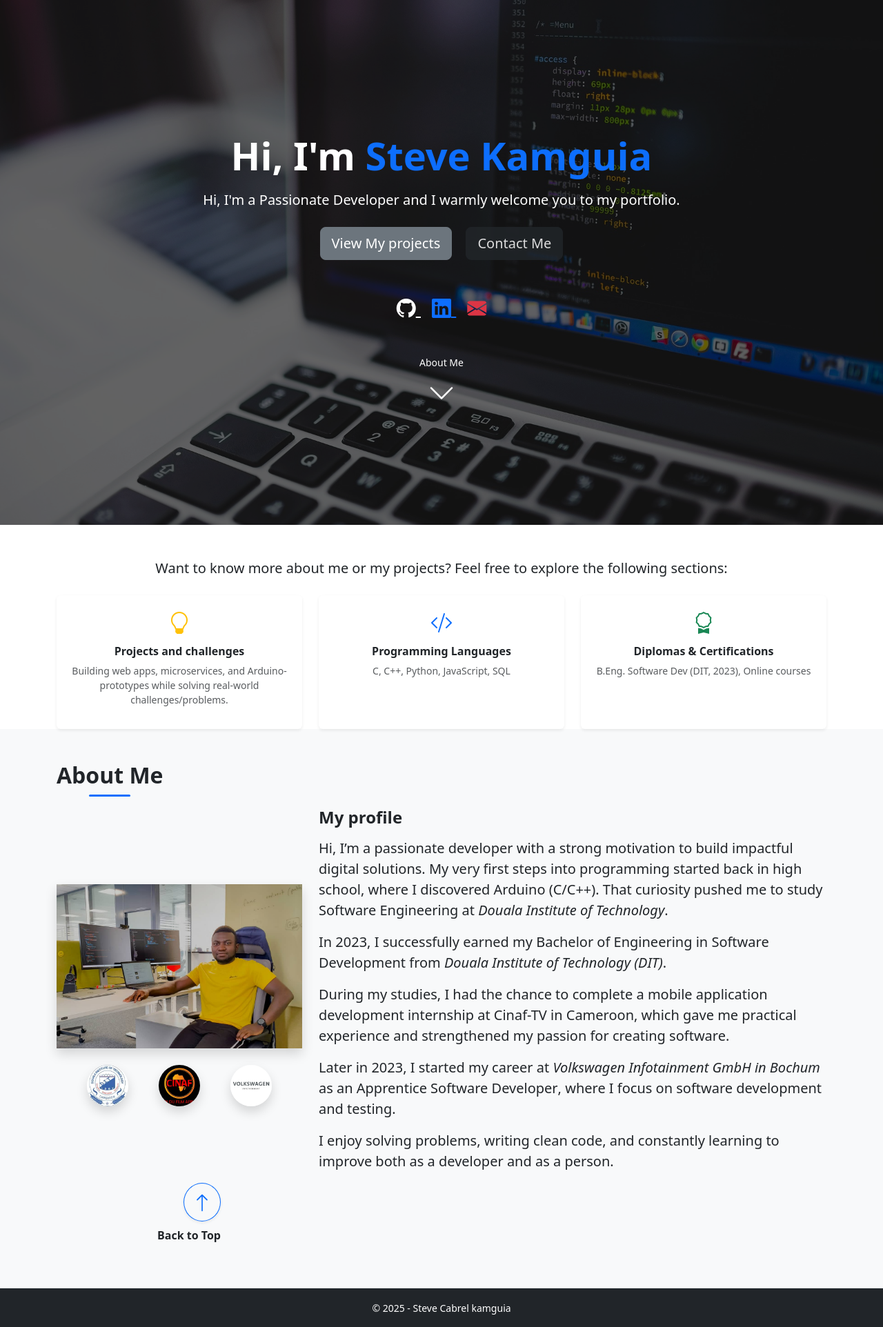
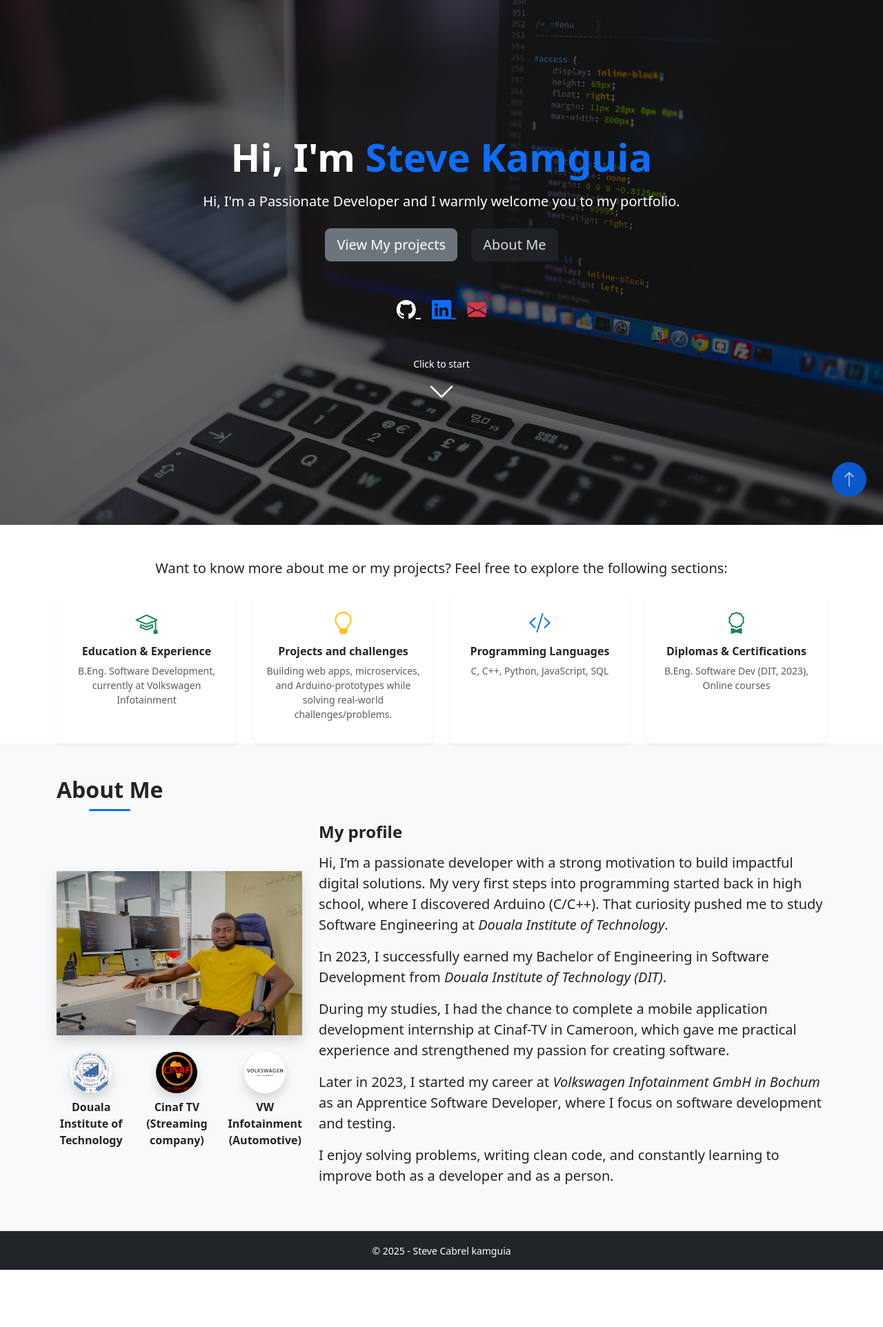
Before and after one commit to Kascabrel/portfolio, a Flask app: page /home in a window 1280 px wide. Shown: the part 56-1980 px from the top of the page at 69% size. After the commit the page ends 1897 px from the top, so only its background shows below. Run offline with Flask 3, Linux system fonts and the light colour scheme; some libraries are stand-ins or nearby versions.

Commit message:
fixed the scroll to top button on the right bottom page

```diff
--- a/src/app/templates/base.html
+++ b/src/app/templates/base.html
@@ -70,6 +70,14 @@
     {% endblock %}
 </main>
 
+<a href="#top"
+   id="backToTop"
+   class="btn btn-primary rounded-circle shadow-lg position-fixed bottom-0 end-0 m-3 m-md-4 d-flex align-items-center justify-content-center"
+   aria-label="Back to top" title="Back to top">
+  <i class="bi bi-arrow-up fs-4"></i>
+</a>
+
+
 <!-- ===== Footer ===== -->
 <footer class="border-top border-1 bg-dark py-3 mt-auto">
     <div class="container text-white text-center">
--- a/src/app/templates/index.html
+++ b/src/app/templates/index.html
@@ -21,7 +21,7 @@
         <!-- Buttons -->
         <div class="mt-4">
             <a href="#projects" class="btn btn-secondary btn-lg me-3">View My projects</a>
-            <a href="#contact" class="btn btn-dark btn-lg" style="opacity: 0.85;">Contact Me</a>
+            <a href="#about" class="btn btn-dark btn-lg" style="opacity: 0.85;">About Me</a>
         </div>
 
         <!-- Optional social icons -->
@@ -38,8 +38,8 @@
         </div>
         <!-- Scroll Down Arrow with Text -->
         <div class="scroll-down mt-5 text-center">
-            <p class="mb-1 text-white small text-primary">About Me</p>
-            <a href="#about" class="text-white">
+            <p class="mb-0 text-white small text-primary">Click to start</p>
+            <a href="#info" class="text-white">
                 <i class="bi bi-chevron-down fs-1"></i>
             </a>
         </div>
@@ -50,7 +50,7 @@
 
 <!-- Extra Info Section -->
 <section>
-    <div class="container mt-5">
+    <div class=" container mt-5" id="info">
         <div class="text-center mb-4">
             <p class="lead">
                 Want to know more about me or my projects?
@@ -59,8 +59,24 @@
         </div>
 
         <div class="row text-center g-4">
+
+            <!-- Education & Experience -->
+            <div class="col-md-3">
+                <div class="card h-100 shadow-sm border-0">
+                    <div class="card-body">
+                        <i class="bi bi-mortarboard fs-2 text-success"></i>
+                        <h6 class="mt-2 fw-bold">Education & Experience</h6>
+                        <p class="small text-muted">
+                            B.Eng. Software Development, currently at Volkswagen
+                            Infotainment
+                        </p>
+                        <a href="#about" class="stretched-link"></a>
+                    </div>
+                </div>
+            </div>
+
             <!-- Projects and challenges -->
-            <div class="col-md-4">
+            <div class="col-md-3">
                 <div class="card h-100 shadow-sm border-0">
                     <div class="card-body">
                         <i class="bi bi-lightbulb fs-2 text-warning"></i>
@@ -73,7 +89,7 @@
             </div>
 
             <!-- Programming Languages -->
-            <div class="col-md-4">
+            <div class="col-md-3">
                 <div class="card h-100 shadow-sm border-0">
                     <div class="card-body">
                         <i class="bi bi-code-slash fs-2 text-primary"></i>
@@ -84,7 +100,7 @@
             </div>
 
             <!-- Diplomas & Certifications -->
-            <div class="col-md-4">
+            <div class="col-md-3">
                 <div class="card h-100 shadow-sm border-0">
                     <div class="card-body">
                         <i class="bi bi-award fs-2 text-success"></i>
@@ -112,16 +128,42 @@
                 <img src="static/images/profile.jpg" alt="Profile Photo"
                      class="img-fluid shadow mb-4">
 
-                <!-- Logos -->
-                <div class="d-flex justify-content-evenly align-items-center w-100">
-                    <img src="static/images/logo-dit.jpg" alt="Douala Institute of Technology"
-                         class="rounded-circle shadow" style="max-width: 60px; height: 60px; object-fit: cover;">
-                    <img src="static/images/logo-cinaf.jpg" alt="Cinaf TV"
-                         class="rounded-circle shadow" style="max-width: 60px; height: 60px; object-fit: cover;">
-                    <img src="static/images/logo-vw.png" alt="VW Infotainment"
-                         class="rounded-circle shadow" style="max-width: 60px; height: 60px; object-fit: cover;">
+                <!-- Logos with text links (fixed spacing using row/col) -->
+                <div class="row text-center align-items-center">
+                    <!-- DIT -->
+                    <div class="col">
+                        <img src="static/images/logo-dit.jpg" alt="Douala Institute of Technology"
+                             class="rounded-circle shadow mb-2"
+                             style="max-width: 60px; height: 60px; object-fit: cover;">
+                        <a href="https://www.dit.cm" target="_blank"
+                           class="text-decoration-none fw-semibold text-dark d-block">
+                            Douala Institute of Technology
+                        </a>
+                    </div>
 
+                    <!-- Cinaf TV -->
+                    <div class="col">
+                        <img src="static/images/logo-cinaf.jpg" alt="Cinaf TV"
+                             class="rounded-circle shadow mb-2"
+                             style="max-width: 60px; height: 60px; object-fit: cover;">
+                        <a href="https://www.cinaf.tv" target="_blank"
+                           class="text-decoration-none fw-semibold text-dark d-block">
+                            Cinaf TV (Streaming company)
+                        </a>
+                    </div>
+
+                    <!-- VW Infotainment -->
+                    <div class="col">
+                        <img src="static/images/logo-vw.png" alt="VW Infotainment"
+                             class="rounded-circle shadow mb-2"
+                             style="max-width: 60px; height: 60px; object-fit: cover;">
+                        <a href="https://www.volkswagen.com" target="_blank"
+                           class="text-decoration-none fw-semibold text-dark d-block">
+                            VW Infotainment (Automotive)
+                        </a>
+                    </div>
                 </div>
+
 
             </div>
 
@@ -157,13 +199,7 @@
             </div>
         </div>
     </div>
-    <!-- Scroll to Top -->
-    <div class="col-md-3 d-flex flex-column align-items-end">
-        <a href="#top" class="btn btn-outline-primary rounded-circle shadow-sm" title="Back to top">
-            <i class="bi bi-arrow-up fs-3"></i>
-        </a>
-        <p class="mt-2 fw-semibold text-end">Back to Top</p>
-    </div>
+
 </section>
 
 {% endblock %}
```
